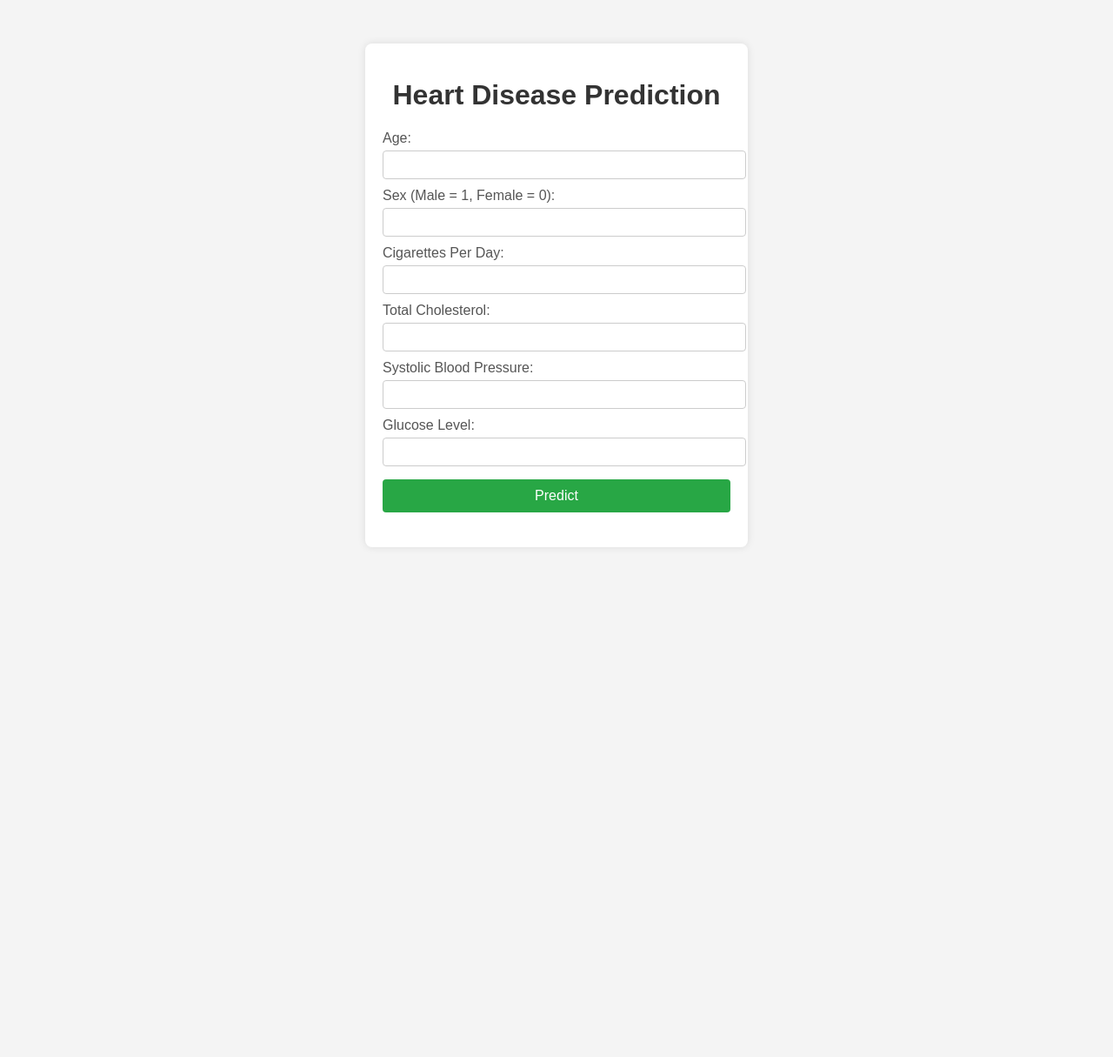
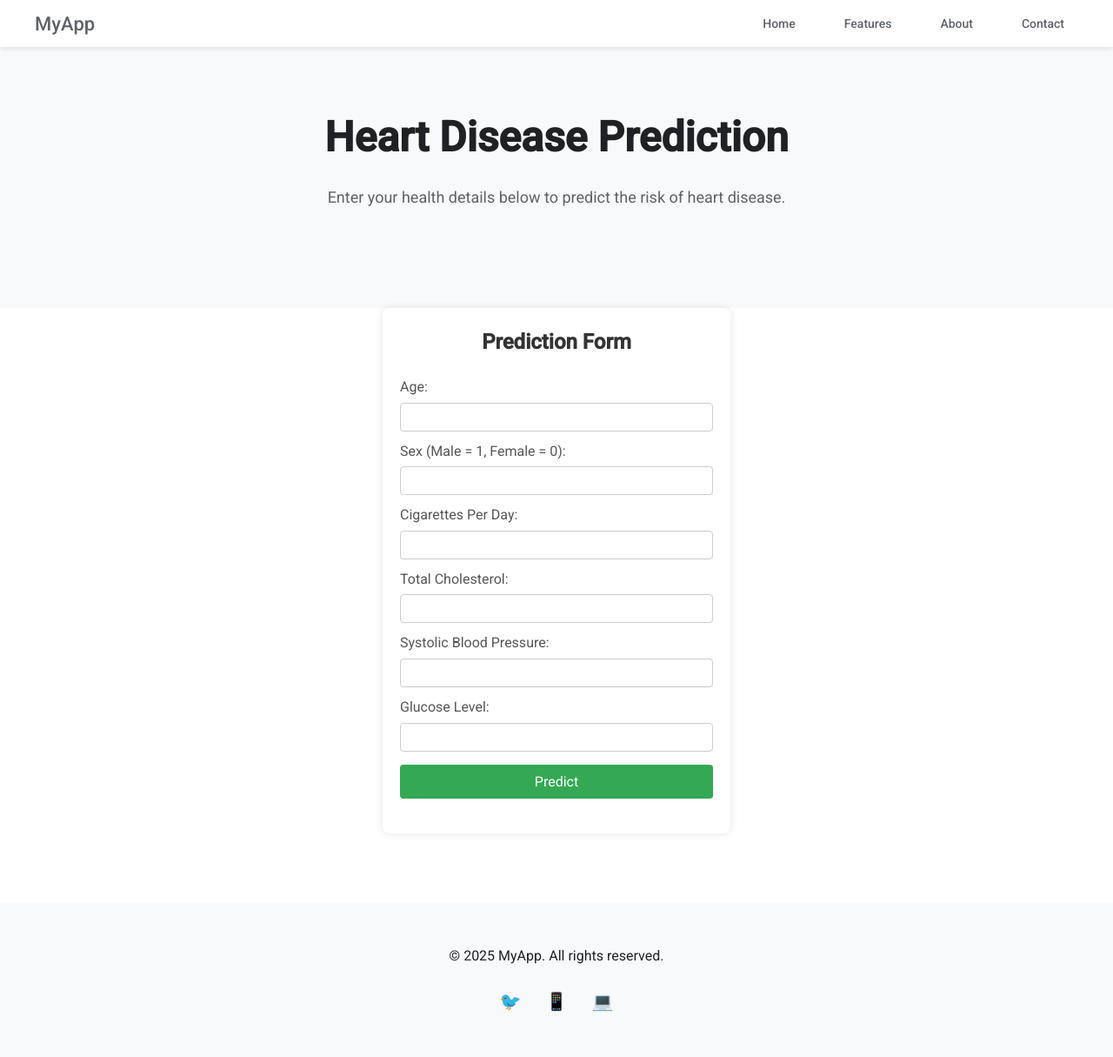
Before and after one commit to PJyothiPrasad/ML, a Flask app: page / in a window 1280 px wide. Shown: the whole page at 87% size. Before the commit the page ends 589 px from the top, so only its background shows below. Run offline with Flask 3, Linux system fonts and the light colour scheme; parts of the project's set-up code (start-up, migrations or seed data) failed here and were passed over.

Commit message:
first commit

```diff
--- a/templates/index.html
+++ b/templates/index.html
@@ -1,31 +1,121 @@
-<!-- templates/index.html -->
 <!DOCTYPE html>
 <html lang="en">
 <head>
   <meta charset="UTF-8">
   <meta name="viewport" content="width=device-width, initial-scale=1">
   <title>Heart Disease Prediction</title>
+  <!-- Google Fonts -->
+  <link href="https://fonts.googleapis.com/css2?family=Roboto:wght@400;500&display=swap" rel="stylesheet">
   <style>
-    /* static/css/style.css */
-body {
-    font-family: Arial, sans-serif;
-    background-color: #f4f4f4;
+    /* Google-inspired styles */
+    :root {
+      --google-blue: #4285f4;
+      --google-red: #ea4335;
+      --google-yellow: #fbbc05;
+      --google-green: #34a853;
+      --google-gray: #5f6368;
+    }
+
+    * {
       margin: 0;
       padding: 0;
+      box-sizing: border-box;
+      font-family: 'Roboto', sans-serif;
     }
 
+    body {
+      background: #fff;
+      color: #202124;
+      line-height: 1.6;
+    }
+
+    .google-font {
+      font-family: 'Google Sans', sans-serif;
+    }
+
+    /* Navigation */
+    nav {
+      background: #fff;
+      box-shadow: 0 2px 6px rgba(0,0,0,0.1);
+      position: fixed;
+      width: 100%;
+      z-index: 1000;
+      padding: 8px 24px;
+    }
+
+    .nav-content {
+      max-width: 1200px;
+      margin: 0 auto;
+      display: flex;
+      justify-content: space-between;
+      align-items: center;
+    }
+
+    .nav-logo {
+      font-size: 22px;
+      font-weight: 500;
+      color: var(--google-gray);
+      text-decoration: none;
+    }
+
+    .nav-links {
+      display: flex;
+      gap: 24px;
+    }
+
+    .nav-links a {
+      color: var(--google-gray);
+      text-decoration: none;
+      font-size: 14px;
+      font-weight: 500;
+      padding: 8px 16px;
+      border-radius: 24px;
+      transition: background 0.2s;
+    }
+
+    .nav-links a:hover {
+      background: #f1f3f4;
+    }
+
+    /* Hero Section */
+    .hero {
+      padding: 120px 24px 80px;
+      background: #f8f9fa;
+      text-align: center;
+    }
+
+    .hero-content {
+      max-width: 800px;
+      margin: 0 auto;
+    }
+
+    .hero h1 {
+      font-size: 48px;
+      color: #202124;
+      margin-bottom: 16px;
+    }
+
+    .hero p {
+      font-size: 18px;
+      color: var(--google-gray);
+      margin-bottom: 32px;
+    }
+
+    /* Form Container */
     .container {
-    width: 400px;
-    margin: 50px auto;
+      width: 100%;
+      max-width: 400px;
+      margin: 0 auto;
       background: #fff;
       padding: 20px;
       border-radius: 8px;
-    box-shadow: 0 0 10px rgba(0, 0, 0, 0.1);
+      box-shadow: 0 0 10px rgba(0,0,0,0.1);
     }
 
-  h1 {
+    .container h2 {
       text-align: center;
       color: #333;
+      margin-bottom: 20px;
     }
 
     form label {
@@ -46,12 +136,13 @@ body {
       width: 100%;
       padding: 10px;
       margin-top: 15px;
-    background: #28a745;
+      background: var(--google-green);
       border: none;
       color: #fff;
       font-size: 16px;
       border-radius: 4px;
       cursor: pointer;
+      transition: background 0.2s;
     }
 
     button:hover {
@@ -64,11 +155,66 @@ body {
       text-align: center;
     }
 
+    /* Footer */
+    footer {
+      background: #f8f9fa;
+      padding: 48px 24px;
+      text-align: center;
+      margin-top: 80px;
+    }
+
+    .social-links {
+      margin-top: 24px;
+    }
+
+    .social-links a {
+      color: var(--google-gray);
+      margin: 0 12px;
+      font-size: 20px;
+      text-decoration: none;
+    }
+
+    .social-links a:hover {
+      color: var(--google-blue);
+    }
+
+    @media (max-width: 768px) {
+      .nav-links {
+        display: none;
+      }
+
+      .hero h1 {
+        font-size: 36px;
+      }
+    }
   </style>
 </head>
 <body>
+  <!-- Navigation -->
+  <nav>
+    <div class="nav-content">
+      <a href="#" class="nav-logo">MyApp</a>
+      <div class="nav-links">
+        <a href="#">Home</a>
+        <a href="#">Features</a>
+        <a href="#">About</a>
+        <a href="#">Contact</a>
+      </div>
+    </div>
+  </nav>
+
+  <!-- Hero Section -->
+  <section class="hero">
+    <div class="hero-content">
+      <h1>Heart Disease Prediction</h1>
+      <p>Enter your health details below to predict the risk of heart disease.</p>
+    </div>
+  </section>
+
+  <!-- Prediction Form Section -->
+  <section>
     <div class="container">
-    <h1>Heart Disease Prediction</h1>
+      <h2>Prediction Form</h2>
       <form id="predictionForm">
         <label for="age">Age:</label>
         <input type="number" id="age" name="age" required>
@@ -90,13 +236,24 @@ body {
 
         <button type="submit">Predict</button>
       </form>
-
       <div id="result">
         <!-- The prediction result will be shown here -->
       </div>
     </div>
+  </section>
+
+  <!-- Footer -->
+  <footer>
+    <p>&copy; 2025 MyApp. All rights reserved.</p>
+    <div class="social-links">
+      <a href="#">&#x1F426;</a>
+      <a href="#">&#x1F4F1;</a>
+      <a href="#">&#x1F4BB;</a>
+    </div>
+  </footer>
+
+  <!-- JavaScript -->
   <script>
-    // static/js/script.js
     document.getElementById('predictionForm').addEventListener('submit', function(event) {
       event.preventDefault();
 
@@ -137,7 +294,6 @@ document.getElementById('predictionForm').addEventListener('submit', function(ev
         document.getElementById('result').innerText = "An error occurred. Please try again.";
       });
     });
-
   </script>
 </body>
 </html>
```
Lines whose indentation alone changed are shown as unchanged.
